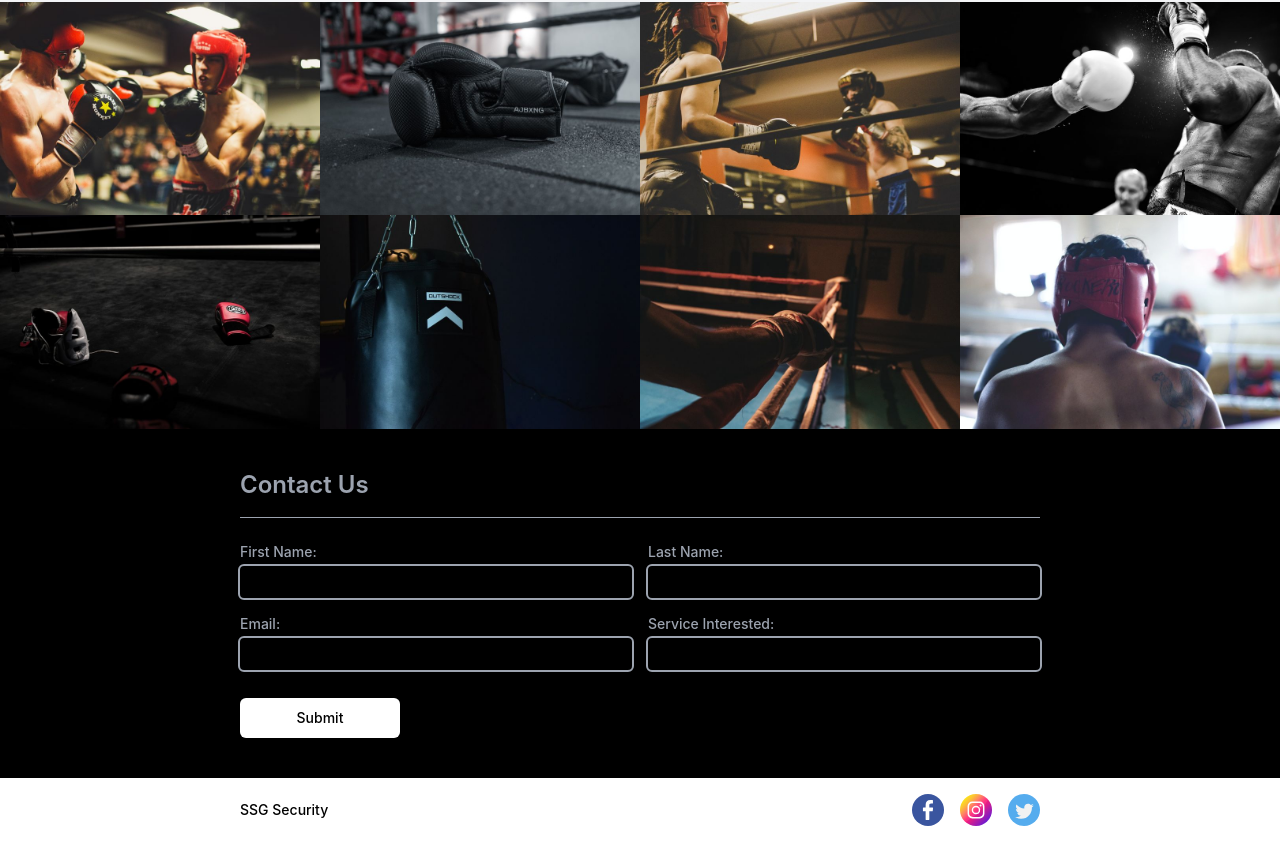
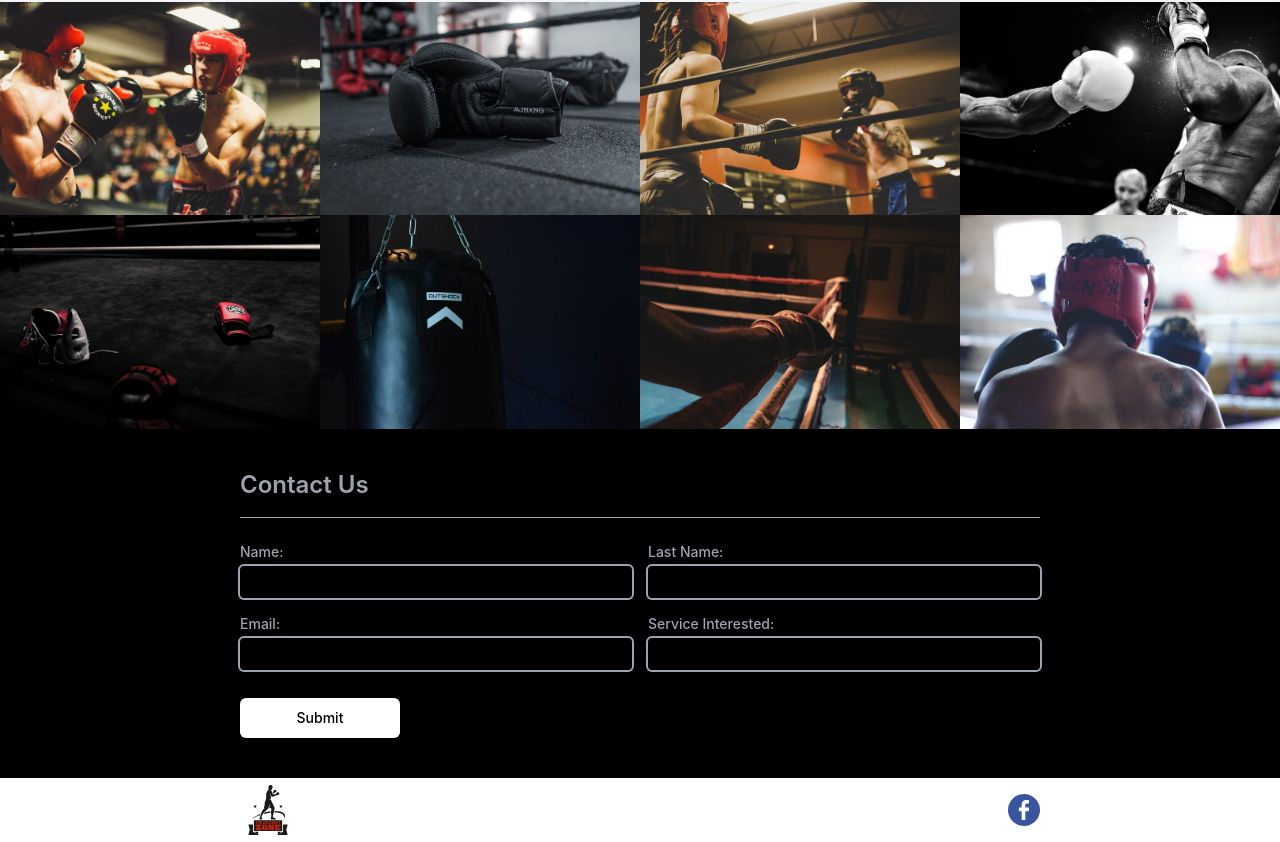
Before and after one commit to jngnandan/knockoutzone, a React (Create React App) app: page / in a window 1280 px wide. Shown: the part 1913-2755 px from the top of the page. Built offline with nearby package versions, Linux system fonts and the light colour scheme.

Commit message:
Logo has been added

```diff
--- a/src/components/Footer.js
+++ b/src/components/Footer.js
@@ -1,22 +1,19 @@
 import React from 'react'
 
 import facebook from '../assets/icons/facebook.svg'
-import instagram from '../assets/icons/instagram.svg'
-import twitter from '../assets/icons/twitter.svg'
+// import instagram from '../assets/icons/instagram.svg'
+// import twitter from '../assets/icons/twitter.svg'
+
+import knockoutzone from '../../src/assets/icons/knockoutzone.svg'
+
 
 export default function Footer() {
   return (
     <div className='my-10 px-6 md:px-16 h-16 lg:px-44 xl:px-60 font-medium text-sm flex flex-row justify-between items-center mt-0'>
-      <p>SSG Security</p>
-      <div className='grid grid-cols-3 gap-4 text-center'>
-      <a>
+            <img src={knockoutzone} alt='logo' className='h-14'/>
+      <div className=''>
+      <a href="https://www.facebook.com/profile.php?id=100086701121082">
       <img src={facebook} className='h-8' />
-      </a>
-      <a>
-      <img src={instagram} className='h-8' />
-      </a>
-      <a>
-      <img src={twitter} className='h-8' />
       </a>
       </div>
     </div>
--- a/src/components/Header.js
+++ b/src/components/Header.js
@@ -4,6 +4,7 @@ import { Link } from "react-router-dom";
 import menu from '../assets/icons/menu.svg'
 import close from '../assets/icons/close.svg'
 
+import knockoutzone from '../../src/assets/icons/knockoutzone.svg'
 
 
 export default function Header() {
@@ -14,7 +15,7 @@ export default function Header() {
         <div className='shadow flex flex-row justify-between items-center h-16 px-6  lg:px-44 xl:px-60 font-medium text-sm'>
           <div className='' onClick={() => setNavbarOpen(true)}>
           <Link to='/'>
-            <h1 className='w-30'>Knockout Zone</h1>
+            <img src={knockoutzone} alt='logo' className='h-14'/>
           </Link>
           </div>
 
--- a/src/views/Boxing.js
+++ b/src/views/Boxing.js
@@ -228,7 +228,7 @@ export default function Boxing() {
 
         <form className='grid grid-cols-2 gap-4' type='submit'>
             <label className='flex flex-col font-medium text-sm text-gray-400'>
-              First Name:
+              Name:
               <input className='mt-1 h-8 px-4 py-1 bg-transparent rounded outline outline-2 outline-offset-0 outline-gray-400 focus:outline-red-400' type="text" name="name" />
             </label>
             <label className='flex flex-col font-medium text-sm text-gray-400'>
```
